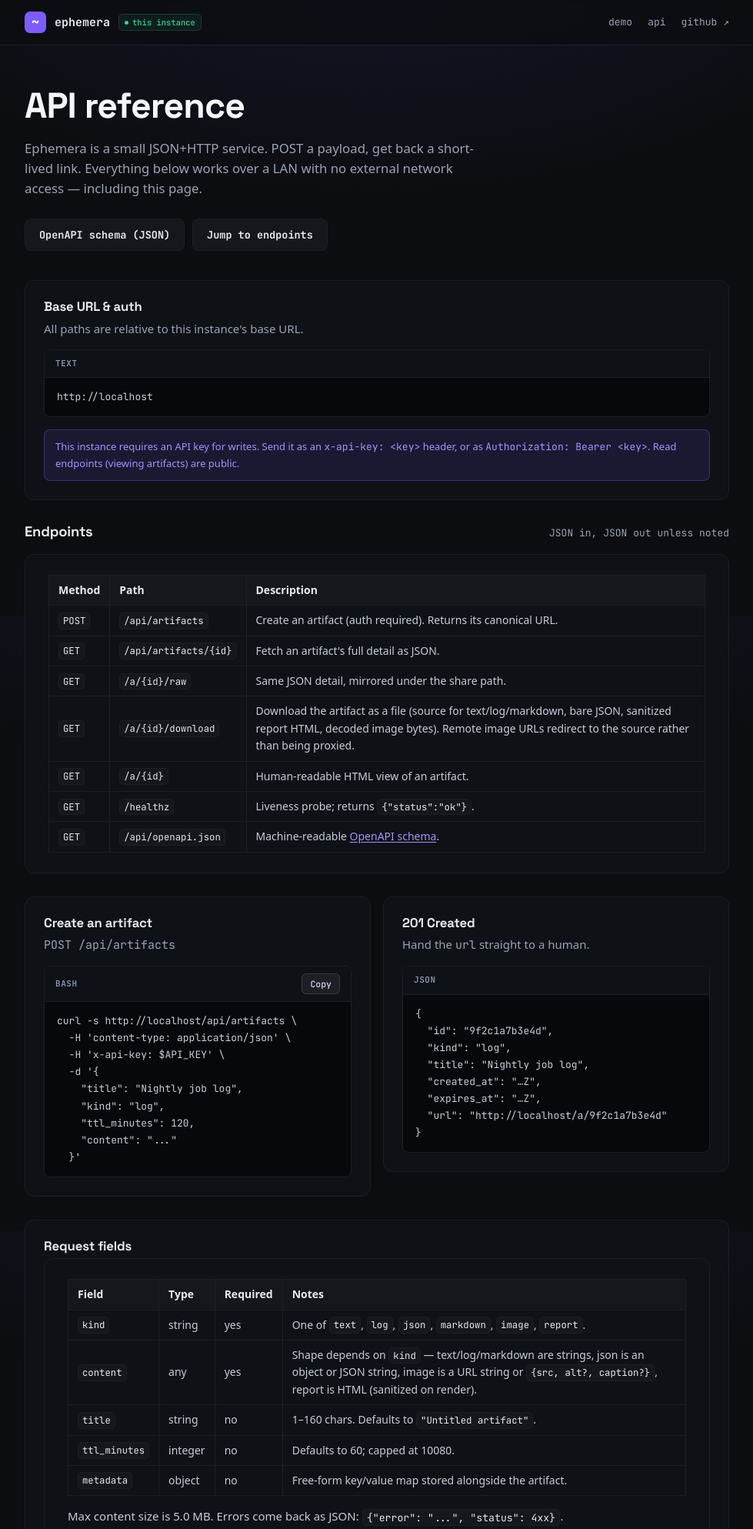
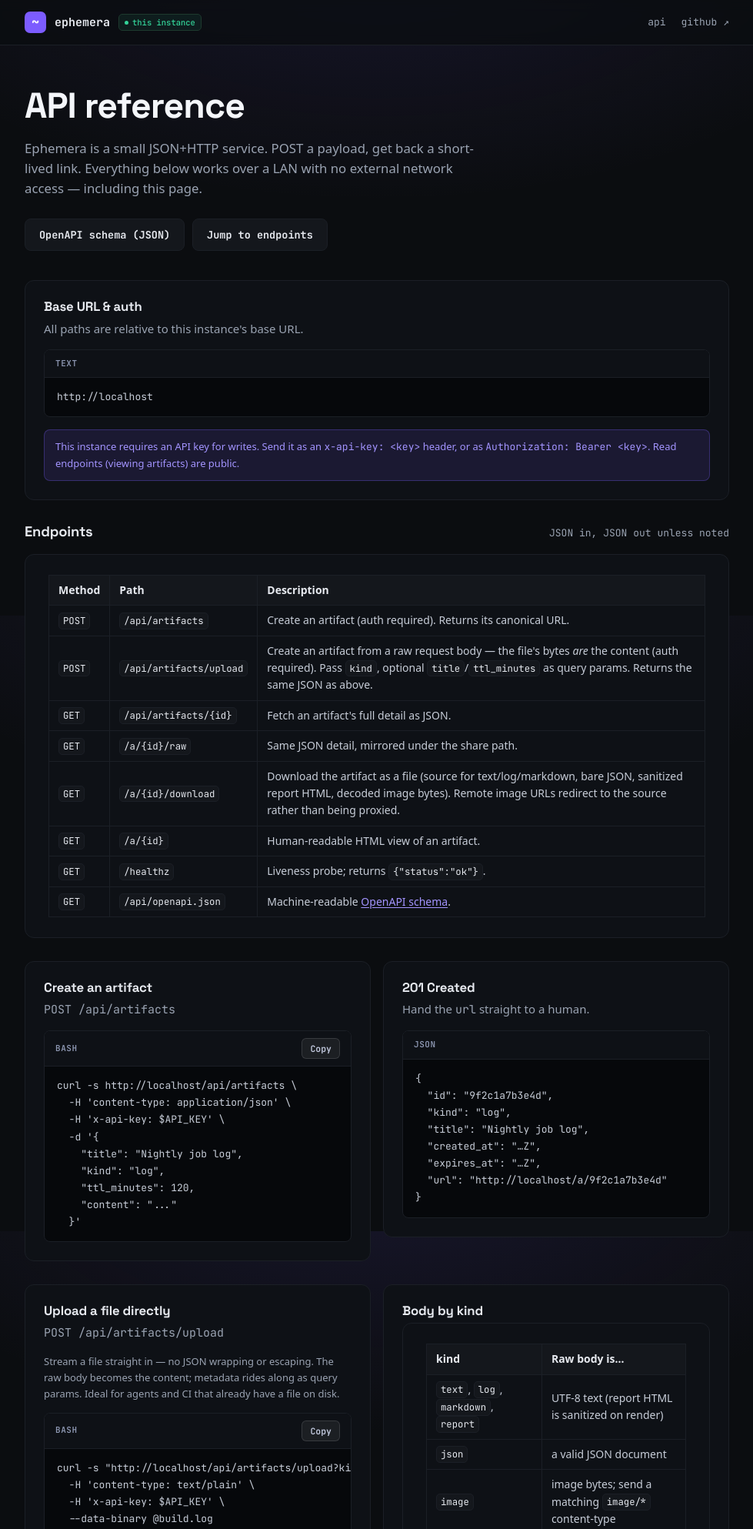
Before and after one commit to sahibkhokhar/ephemera, a FastAPI app: page /api/docs in a window 1280 px wide. Shown: the top 1987 px of the page at 77% size, without its empty margins (150-1129 px from the left). Run offline with FastAPI, Linux system fonts and the light colour scheme; some libraries are stand-ins or nearby versions.

Commit message:
feat: add direct file upload endpoint and enhance API documentation
- Introduced a new endpoint `/api/artifacts/upload` for streaming raw file uploads without JSON wrapping, improving efficiency for agents and CI.
- Updated README and API documentation to reflect the new upload functionality and usage examples.
- Enhanced the home page and API docs with clearer instructions on creating artifacts and handling different content types.
- Removed example artifacts section from the home page to streamline the user experience.

```diff
--- a/artifact_viewer/examples.py
+++ b/artifact_viewer/examples.py
@@ -1,7 +1,6 @@
-"""Curated example artifacts for exploring the viewer.
+"""Curated example artifacts for development and integration tests.
 
-Each :class:`Example` is a real, representative payload — the kind of output an
-agent or CI job actually produces. The home page links to these, and visiting
+Each :class:`Example` is a real, representative payload. Visiting
 ``/examples/{slug}`` materialises one as a normal, expiring artifact, so
 examples exercise exactly the same code path as anything posted through the API.
 """
--- a/artifact_viewer/main.py
+++ b/artifact_viewer/main.py
@@ -9,7 +9,7 @@ from datetime import datetime, timezone
 from pathlib import Path
 from typing import Any, Literal
 
-from fastapi import Depends, FastAPI, HTTPException, Request, status
+from fastapi import Depends, FastAPI, HTTPException, Query, Request, status
 from fastapi.exceptions import RequestValidationError
 from fastapi.responses import HTMLResponse, JSONResponse, RedirectResponse, Response
 from fastapi.staticfiles import StaticFiles
@@ -279,7 +279,6 @@ def create_app(settings: Settings | None = None) -> FastAPI:
                 "auth_required": bool(settings.api_key),
                 "default_ttl_minutes": settings.default_ttl_minutes,
                 "max_ttl_minutes": settings.max_ttl_minutes,
-                "examples": EXAMPLES,
             },
         )
 
@@ -322,6 +321,95 @@ def create_app(settings: Settings | None = None) -> FastAPI:
             content=content,
             ttl_minutes=ttl,
             metadata=payload.metadata or {},
+        )
+        return JSONResponse(artifact_summary(artifact, request), status_code=status.HTTP_201_CREATED)
+
+    async def read_capped_body(request: Request) -> bytes:
+        """Buffer the request body, refusing to exceed ``max_content_bytes``.
+
+        Both the advertised ``Content-Length`` and the actual streamed size are
+        checked, so a missing/forged length or chunked transfer can't push the
+        server past its memory cap.
+        """
+        limit = settings.max_content_bytes
+        declared = request.headers.get("content-length")
+        if declared is not None:
+            try:
+                if int(declared) > limit:
+                    raise HTTPException(
+                        status_code=413,
+                        detail=f"content exceeds the limit of {humanize_bytes(limit)}",
+                    )
+            except ValueError:
+                pass
+        chunks: list[bytes] = []
+        total = 0
+        async for chunk in request.stream():
+            total += len(chunk)
+            if total > limit:
+                raise HTTPException(
+                    status_code=413,
+                    detail=f"content exceeds the limit of {humanize_bytes(limit)}",
+                )
+            chunks.append(chunk)
+        return b"".join(chunks)
+
+    @app.post("/api/artifacts/upload", status_code=status.HTTP_201_CREATED)
+    async def upload_artifact(
+        request: Request,
+        kind: Literal["text", "log", "json", "markdown", "image", "report"] = Query(
+            ..., description="Artifact kind; determines how the raw body is interpreted."
+        ),
+        title: str | None = Query(default=None, max_length=160),
+        filename: str | None = Query(default=None, max_length=255),
+        ttl_minutes: int | None = Query(default=None, ge=1),
+        _: None = Depends(require_api_key),
+    ):
+        """Create an artifact from a raw request body — the file's bytes are the
+        content, so callers stream a file straight in without JSON-wrapping it.
+        """
+        raw = await read_capped_body(request)
+        if not raw:
+            raise HTTPException(status_code=400, detail="request body is empty")
+
+        if kind == "image":
+            media_type = (request.headers.get("content-type") or "").split(";", 1)[0].strip().lower()
+            if not media_type.startswith("image/"):
+                raise HTTPException(
+                    status_code=400,
+                    detail="image uploads require an image/* content-type header",
+                )
+            data_url = f"data:{media_type};base64," + base64.b64encode(raw).decode("ascii")
+            content: Any = {"src": data_url, "alt": title or filename or "Artifact image"}
+        elif kind == "json":
+            try:
+                text = raw.decode("utf-8")
+            except UnicodeDecodeError as exc:
+                raise HTTPException(status_code=400, detail="json body must be UTF-8 encoded") from exc
+            try:
+                content = json.loads(text)
+            except json.JSONDecodeError as exc:
+                raise HTTPException(status_code=400, detail=f"json content must be valid JSON: {exc.msg}") from exc
+        else:
+            # text / log / markdown / report: stored as text, then escaped
+            # (code surfaces) or sanitized (rich surfaces) at render time.
+            content = raw.decode("utf-8", errors="replace")
+
+        resolved_title = (title or filename or "Untitled artifact").strip() or "Untitled artifact"
+
+        ttl = ttl_minutes if ttl_minutes is not None else settings.default_ttl_minutes
+        if ttl > settings.max_ttl_minutes:
+            raise HTTPException(
+                status_code=400,
+                detail=f"ttl_minutes exceeds the maximum of {settings.max_ttl_minutes}",
+            )
+
+        artifact = store.create(
+            title=resolved_title,
+            kind=kind,
+            content=content,
+            ttl_minutes=ttl,
+            metadata={},
         )
         return JSONResponse(artifact_summary(artifact, request), status_code=status.HTTP_201_CREATED)
 
--- a/static/styles.css
+++ b/static/styles.css
@@ -460,23 +460,6 @@ main.wrap { padding-top: 40px; padding-bottom: 56px; display: flex; flex-directi
   margin: 24px 2px 0; font: 500 11.5px var(--mono); color: var(--text-faint);
 }
 
-.example-strip {
-  display: flex; flex-direction: column; gap: 0;
-  background: var(--surface); border: 1px solid var(--border);
-  border-radius: var(--radius); overflow: hidden; margin-bottom: 30px;
-}
-.example-chip {
-  display: flex; align-items: center; gap: 12px;
-  padding: 12px 18px; color: var(--text); text-decoration: none;
-  transition: background .14s;
-}
-.example-chip + .example-chip { border-top: 1px solid #161a20; }
-.example-chip:hover { background: var(--surface-soft); text-decoration: none; }
-.example-chip-title {
-  flex: 1; min-width: 0; font: 600 13px var(--mono); color: #e6e9ef;
-  white-space: nowrap; overflow: hidden; text-overflow: ellipsis;
-}
-
 /* demo code syntax tokens */
 .tok-prompt { color: var(--text-soft); }
 .tok-url { color: var(--accent-text); }
--- a/templates/api_docs.html
+++ b/templates/api_docs.html
@@ -42,6 +42,7 @@
       </thead>
       <tbody>
         <tr><td><code>POST</code></td><td><code>/api/artifacts</code></td><td>Create an artifact{% if auth_required %} (auth required){% endif %}. Returns its canonical URL.</td></tr>
+        <tr><td><code>POST</code></td><td><code>/api/artifacts/upload</code></td><td>Create an artifact from a raw request body — the file's bytes <em>are</em> the content{% if auth_required %} (auth required){% endif %}. Pass <code>kind</code>, optional <code>title</code>/<code>ttl_minutes</code> as query params. Returns the same JSON as above.</td></tr>
         <tr><td><code>GET</code></td><td><code>/api/artifacts/{id}</code></td><td>Fetch an artifact's full detail as JSON.</td></tr>
         <tr><td><code>GET</code></td><td><code>/a/{id}/raw</code></td><td>Same JSON detail, mirrored under the share path.</td></tr>
         <tr><td><code>GET</code></td><td><code>/a/{id}/download</code></td><td>Download the artifact as a file (source for text/log/markdown, bare JSON, sanitized report HTML, decoded image bytes). Remote image URLs redirect to the source rather than being proxied.</td></tr>
@@ -88,6 +89,39 @@
   "expires_at": "…Z",
   "url": "{{ base_url }}/a/9f2c1a7b3e4d"
 }</code></pre>
+    </div>
+  </article>
+</section>
+
+<section class="grid-2">
+  <article class="card">
+    <h2>Upload a file directly</h2>
+    <p class="muted"><code>POST /api/artifacts/upload</code></p>
+    <p class="small muted">Stream a file straight in — no JSON wrapping or escaping. The raw body becomes the content; metadata rides along as query params. Ideal for agents and CI that already have a file on disk.</p>
+    <div class="code-view" data-copy-root>
+      <div class="code-toolbar">
+        <span class="code-lang">bash</span>
+        <button class="copy-btn" type="button" data-copy>Copy</button>
+      </div>
+      <pre class="code-body"><code>curl -s "{{ base_url }}/api/artifacts/upload?kind=log&amp;title=CI+log&amp;ttl_minutes=120" \
+  -H 'content-type: text/plain' \{% if auth_required %}
+  -H 'x-api-key: $API_KEY' \{% endif %}
+  --data-binary @build.log</code></pre>
+      <textarea class="copy-source" hidden>curl -s "{{ base_url }}/api/artifacts/upload?kind=log&title=CI+log&ttl_minutes=120" -H 'content-type: text/plain'{% if auth_required %} -H 'x-api-key: $API_KEY'{% endif %} --data-binary @build.log</textarea>
+    </div>
+  </article>
+
+  <article class="card">
+    <h2>Body by kind</h2>
+    <div class="surface prose">
+      <table>
+        <thead><tr><th>kind</th><th>Raw body is…</th></tr></thead>
+        <tbody>
+          <tr><td><code>text</code>, <code>log</code>, <code>markdown</code>, <code>report</code></td><td>UTF-8 text (report HTML is sanitized on render)</td></tr>
+          <tr><td><code>json</code></td><td>a valid JSON document</td></tr>
+          <tr><td><code>image</code></td><td>image bytes; send a matching <code>image/*</code> content-type</td></tr>
+        </tbody>
+      </table>
     </div>
   </article>
 </section>
--- a/templates/base.html
+++ b/templates/base.html
@@ -22,7 +22,6 @@
         <span class="instance-badge"><span class="instance-badge-dot"></span>this instance</span>
       </div>
       <nav class="topnav">
-        <a href="/demo">demo</a>
         <a href="/api/docs">api</a>
         <a class="topnav-accent" href="https://github.com/sahibkhokhar/ephemera">github ↗</a>
       </nav>
```
Also changed, not shown: SKILL.md (+42 -0 lines), templates/index.html (+1 -14 lines), tests/test_api.py (+116 -4 lines), README.md.
